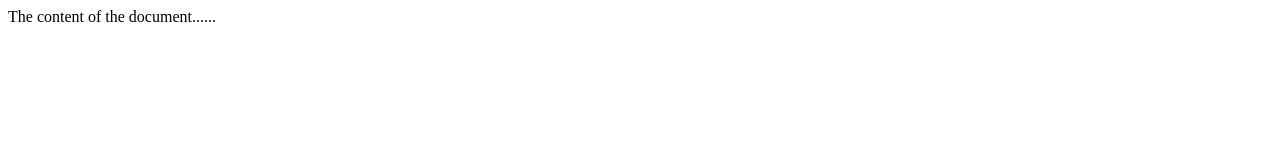
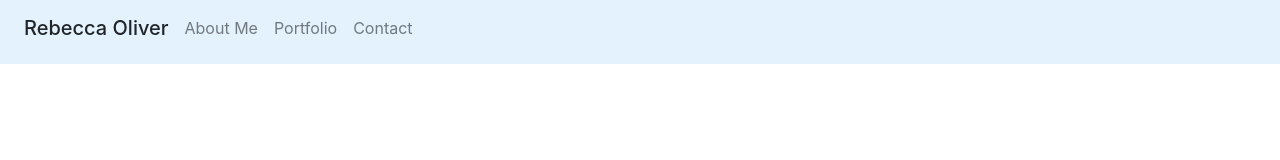
Before and after one commit to rebecca88oliver/Homework_2, a plain HTML site: page portfolio.html in a window 1280 px wide. Drawn offline with nearby package versions, Linux system fonts and the light colour scheme.

Commit message:
Added comments for clarity

```diff
--- a/portfolio.html
+++ b/portfolio.html
@@ -1,11 +1,44 @@
 <!DOCTYPE html>
 <html>
 <head>
-<title>Title of the document</title>
+<title>About Me</title>
+
+<!-- Link to boostraps-->
+<link rel="stylesheet" href="https://stackpath.bootstrapcdn.com/bootstrap/4.5.2/css/bootstrap.min.css" integrity="sha384-JcKb8q3iqJ61gNV9KGb8thSsNjpSL0n8PARn9HuZOnIxN0hoP+VmmDGMN5t9UJ0Z" crossorigin="anonymous">
+
+<!--Resizes the page automatically to device width-->
+<meta name="viewport" content="width=device-width, initial-scale=1">
+
 </head>
 
 <body>
-The content of the document......
+
+    <!-- Nav Bar -->
+
+   <!--Adds the colapsed icon instead of link titles when screen is small-->
+   <nav class="navbar navbar-expand-sm navbar-light" style="background-color: #e3f2fd;">
+    <button class="navbar-toggler" type="button" data-toggle="collapse" data-target="#navbarToggleExternalContent" aria-controls="navbarToggleExternalContent" aria-expanded="false" aria-label="Toggle navigation">
+        <span class="navbar-toggler-icon"></span>
+      </button>
+
+<!-- Links in navbar to other pages on site-->
+      <div class="collapse navbar-collapse " id="navbarTogglerDemo02">
+
+        <ul class="navbar-nav mr-auto mt-2 mt-lg-0">
+            <li><h1 class="p-2 h5">Rebecca Oliver</h1></li>
+          <li class="nav-item">
+            <a class="nav-link" href="index.html">About Me <span class="sr-only">(current)</span></a>
+          </li>
+          <li class="nav-item">
+            <a class="nav-link" href="portfolio.html">Portfolio</a>
+          </li>
+          <li class="nav-item">
+            <a class="nav-link" href="contact.html">Contact</a>
+          </li>
+        </ul>
+
+  </nav>
+
+
 </body>
-
 </html>
```
Also changed, not shown: contact.html (+38 -2 lines), index.html (+13 -19 lines).
